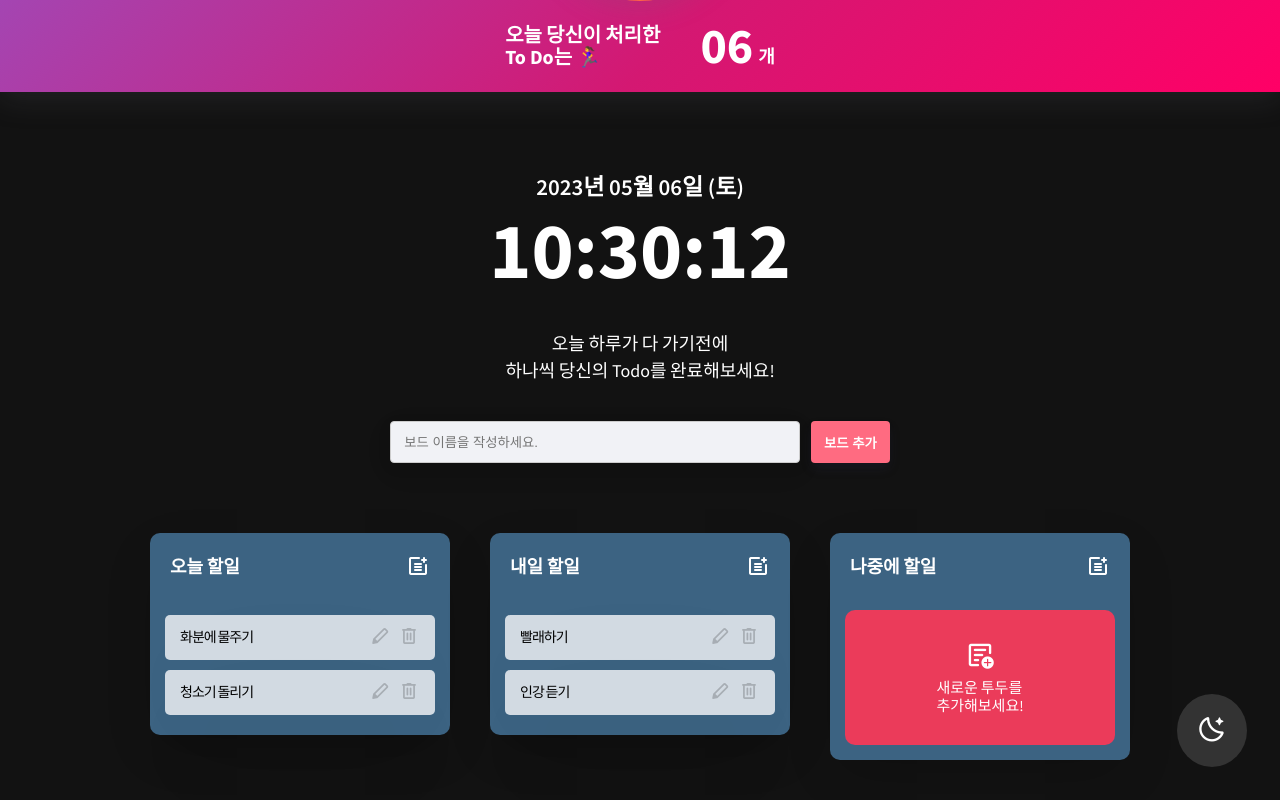
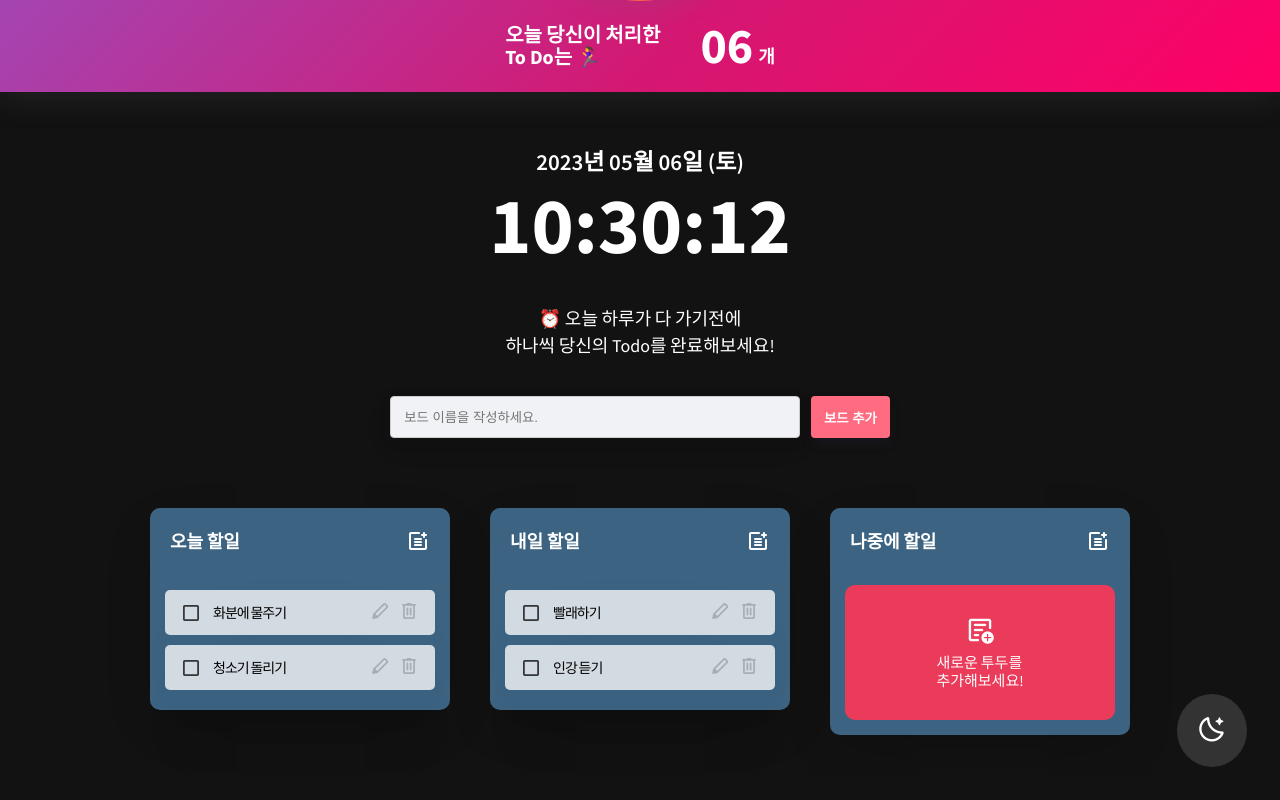
Before and after one commit to fbc93/time-rabbit-todo-app, a React (Create React App) app: page / in a window 1280 px wide. Built offline with nearby package versions, Linux system fonts and the light colour scheme.

Commit message:
Design: 헤더 컴포넌트 스타일 수정 및 투두 체크박스 추가

```diff
--- a/src/App.tsx
+++ b/src/App.tsx
@@ -30,6 +30,7 @@ time, mark, audio, video {
 html {
   font-size:10px;
   background-color: ${(props) => props.themeMode === "darkTheme" ? "#121212" : "#ffffff"};
+  transition: background-color 0.2s ease-in-out;
 }
 
 /* HTML5 display-role reset for older browsers */
--- a/src/components/header.tsx
+++ b/src/components/header.tsx
@@ -25,7 +25,14 @@ const Wrapper = styled.div`
 const Container = styled.div`
   width:960px;
   margin:auto;
-  padding:7em 0 1.5em;
+  padding:6em 0 1.5em;
+`;
+
+const HeaderImage = styled.div`
+  width:100px;
+  height:100px;
+  border:1px solid red;
+  margin:auto auto 0.5em auto;
 `;
 
 const Header = () => {
@@ -36,8 +43,9 @@ const Header = () => {
         <div className="time">
           10:30:12
         </div>
+        {/* <HeaderImage>⏰</HeaderImage> */}
         <div className="greeting">
-          <div>오늘 하루가 다 가기전에 <br /> 하나씩 당신의 Todo를 완료해보세요!</div>
+          <div>⏰ 오늘 하루가 다 가기전에 <br /> 하나씩 당신의 Todo를 완료해보세요!</div>
         </div>
       </Container>
     </Wrapper>
--- a/src/components/todo.tsx
+++ b/src/components/todo.tsx
@@ -23,11 +23,26 @@ const Wrapper = styled.div<{ isDragging: boolean }>`
 
 const ToDoContent = styled.div`
   color:${(props) => props.theme.onTodo};
-  font-weight:normal;
-  font-size:1.4rem;
-  letter-spacing:-1px;
+
   width:calc(100% - 65px);
   line-height:1.5;
+  display:flex;
+  justify-contents:center;
+  align-items:center;
+
+  span {
+    margin-right:0.5em;
+    font-size:2.2rem;
+    cursor:pointer;
+    color: #333333;
+  }
+
+  div {
+    font-weight:normal;
+    font-size:1.4rem;
+    letter-spacing:-1px;
+    line-height:1;
+  }
 `;
 
 const ButtonList = styled.div`
@@ -126,7 +141,15 @@ const Todo = (propsData: propsData) => {
           {...provided.draggableProps}
           {...provided.dragHandleProps}
         >
-          <ToDoContent>{content}</ToDoContent>
+          <ToDoContent>
+            <span className="material-symbols-rounded">
+              check_box_outline_blank
+            </span>
+            {/* <span className="material-symbols-rounded">
+              check_box
+            </span> */}
+            <div>{content}</div>
+          </ToDoContent>
 
           <ButtonList>
             <Button>
```
